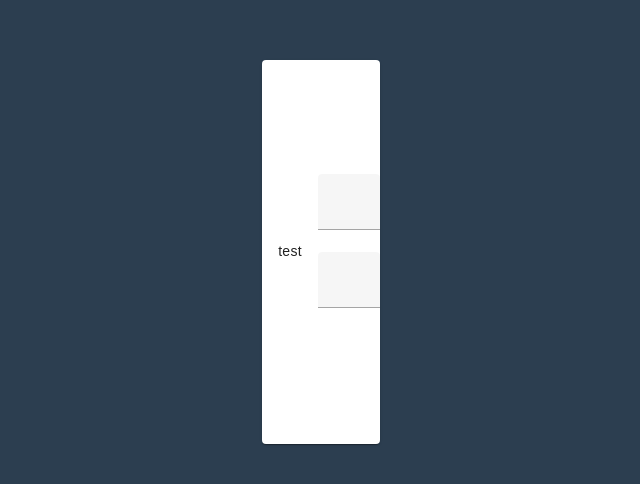
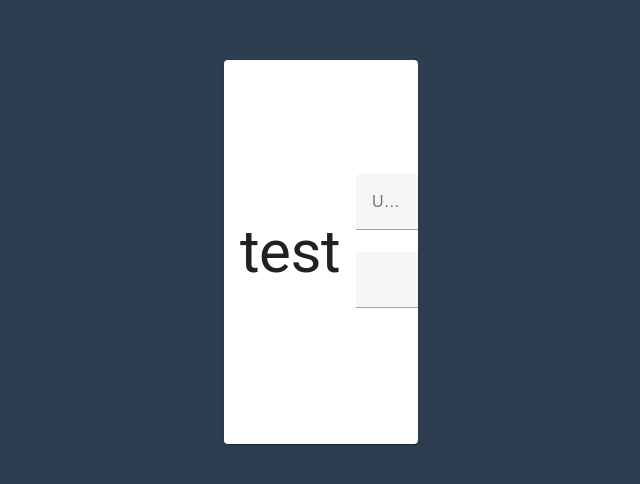
Before and after one commit to Andaemin/daeminVue, a Vue app in the folder client/: page /login in a window 1280 px wide. Shown: the part 148-632 px from the top of the page, without its empty margins (319-959 px from the left). Built offline with nearby package versions, Linux system fonts and the light colour scheme.

Commit message:
별거없음.

```diff
--- a/client/src/views/LoginView.vue
+++ b/client/src/views/LoginView.vue
@@ -2,11 +2,11 @@
 <template>
   <v-container class="d-flex justify-center align-center h-screen bg-caf-navy ma-0" fluid>
     <v-card class="d-flex bg-color-none h-50">
-      <v-sheet>
-        <v-card-text>test</v-card-text>
+      <v-sheet :max-width="300" class="">
+        <v-card-text class="text-h2">test</v-card-text>
       </v-sheet>
       <v-sheet>
-        <v-text-field class=""></v-text-field>
+        <v-text-field class="" label="Username"></v-text-field>
         <v-text-field></v-text-field>
       </v-sheet>
     </v-card>
```
